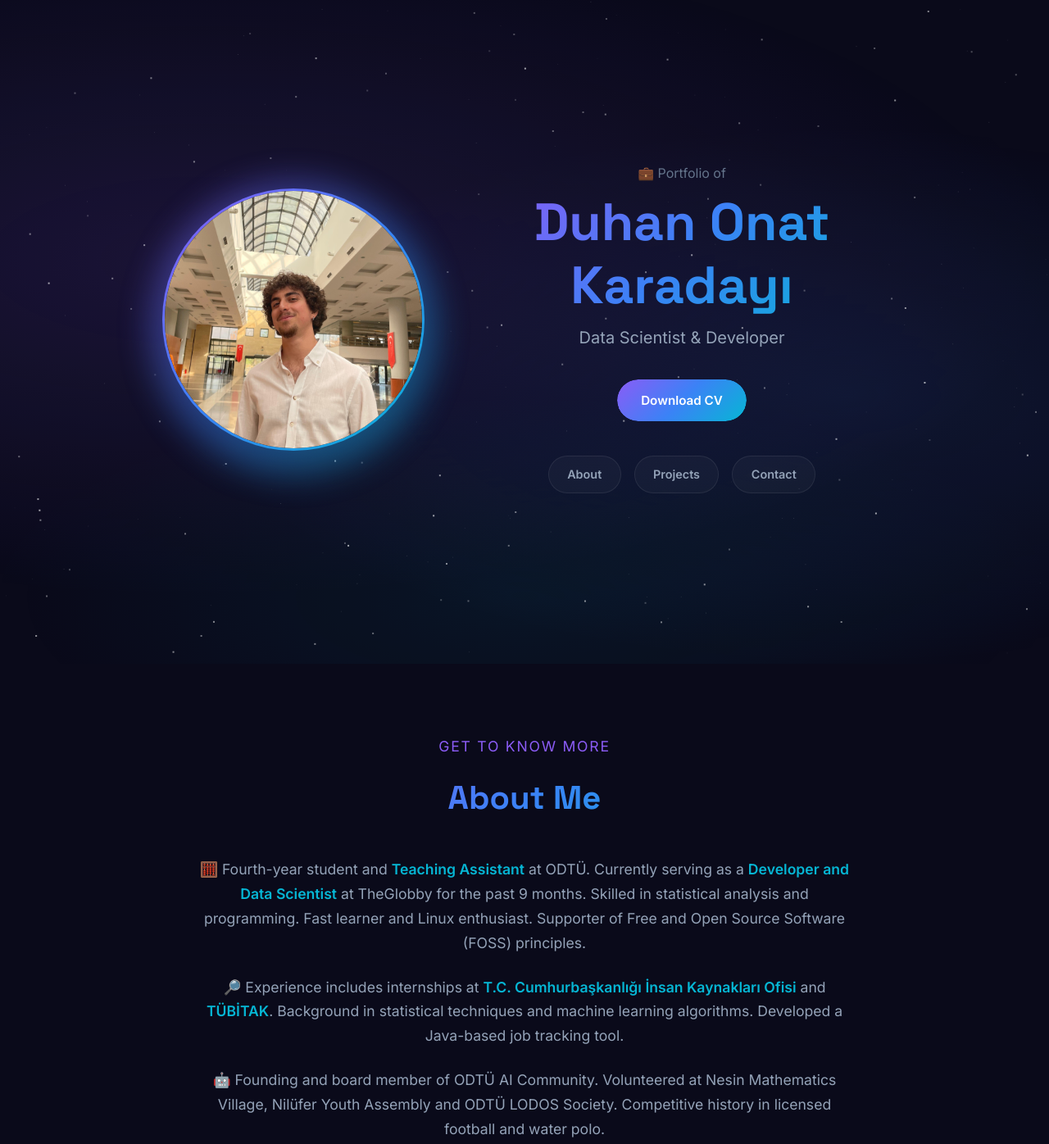
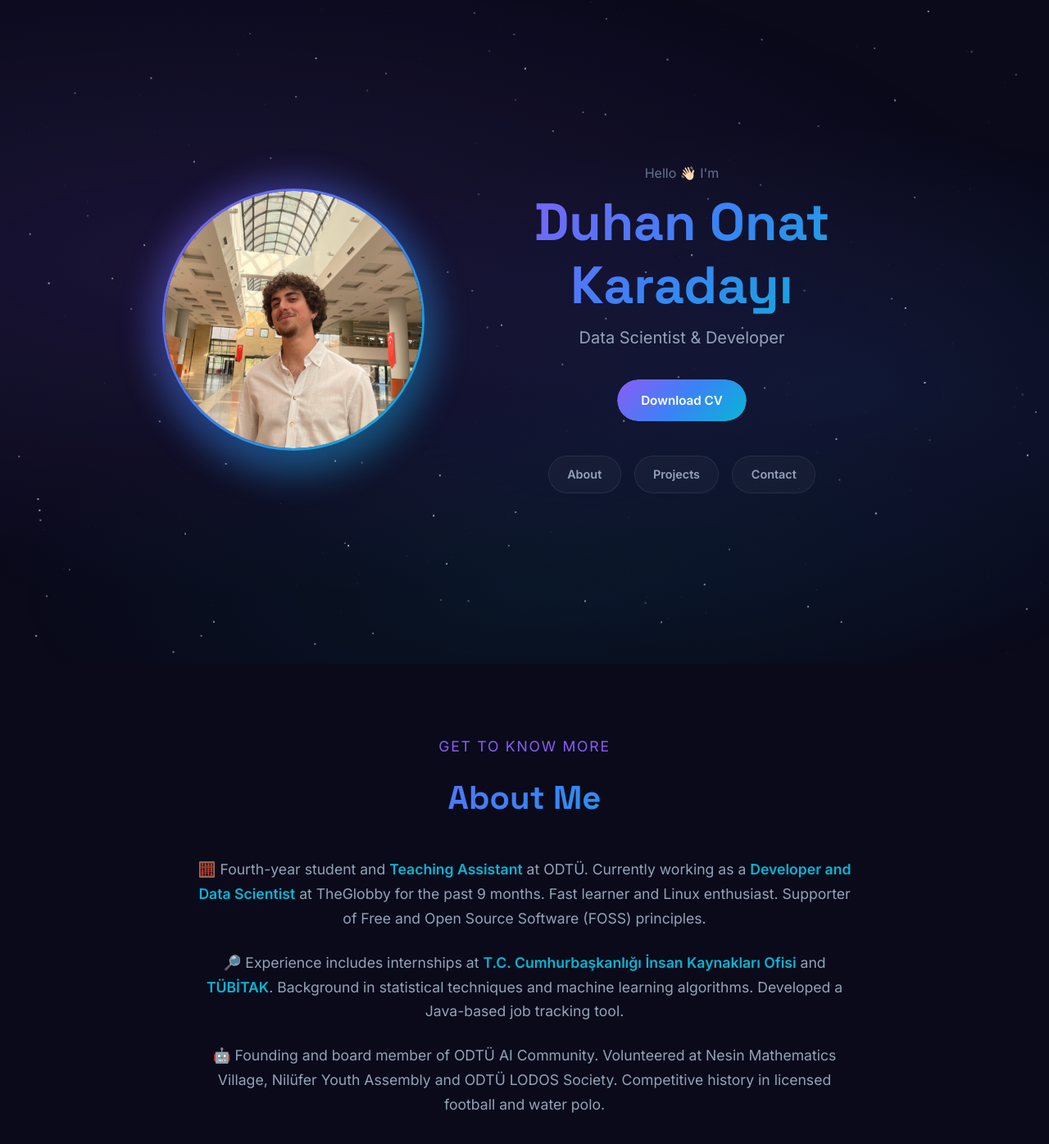
Before and after one commit to du0ks/du0ks.github.io, an Astro site: page / in a window 1280 px wide. Shown: the top 1396 px of the page at 82% size. Built offline with nearby package versions, Linux system fonts and the light colour scheme; Astro itself is replaced by a stand-in of ours.

Commit message:
refactor: Update hero subtitle and refine about section description.

```diff
--- a/src/components/About.astro
+++ b/src/components/About.astro
@@ -9,7 +9,7 @@
         <p class="section-subtitle">Get to Know More</p>
         <h2 class="gradient-text">About Me</h2>
       </div>
-      <p>🧮 Fourth-year student and <span class="highlight">Teaching Assistant</span> at ODTÜ. Currently serving as a <span class="highlight">Developer and Data Scientist</span> at TheGlobby for the past 9 months. Skilled in statistical analysis and programming. Fast learner and Linux enthusiast. Supporter of Free and Open Source Software (FOSS) principles.</p>
+      <p>🧮 Fourth-year student and <span class="highlight">Teaching Assistant</span> at ODTÜ. Currently working as a <span class="highlight">Developer and Data Scientist</span> at TheGlobby for the past 9 months. Fast learner and Linux enthusiast. Supporter of Free and Open Source Software (FOSS) principles.</p>
       <p>🔎 Experience includes internships at <span class="highlight">T.C. Cumhurbaşkanlığı İnsan Kaynakları Ofisi</span> and <span class="highlight">TÜBİTAK</span>. Background in statistical techniques and machine learning algorithms. Developed a Java-based job tracking tool.</p>
       <p>🤖 Founding and board member of ODTÜ AI Community. Volunteered at Nesin Mathematics Village, Nilüfer Youth Assembly and ODTÜ LODOS Society. Competitive history in licensed football and water polo.</p>
     </div>
--- a/src/components/Hero.astro
+++ b/src/components/Hero.astro
@@ -9,7 +9,7 @@
         <img src="/assets/profile-pic.png" alt="Duhan Onat Karadayı">
       </div>
       <div class="hero-text">
-        <p class="hero-subtitle">💼 Portfolio of</p>
+        <p class="hero-subtitle">Hello 👋🏻 I'm</p>
         <h1 class="hero-title gradient-text">Duhan Onat Karadayı</h1>
         <p class="hero-tagline">Data Scientist & Developer</p>
         <a href="/assets/duhanonatkaradayi.pdf" class="button"><span>Download CV</span></a>
```
